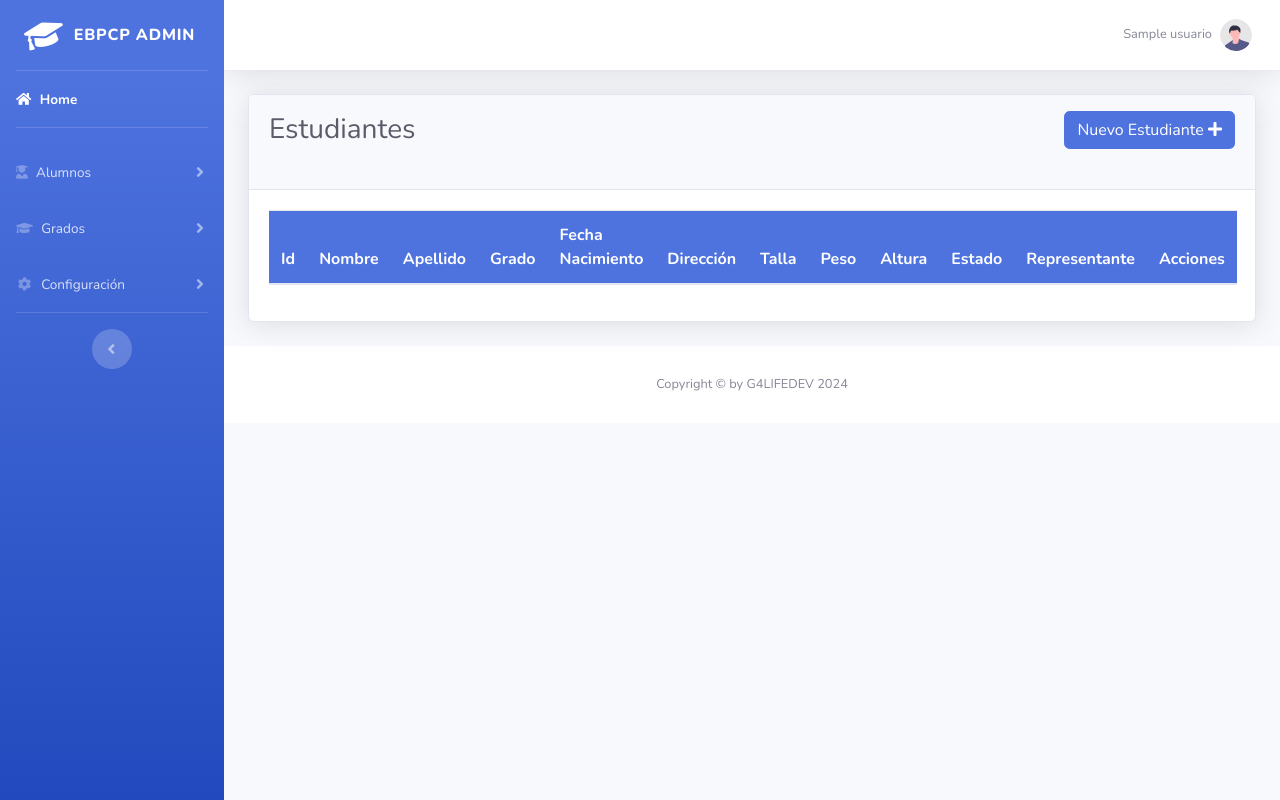
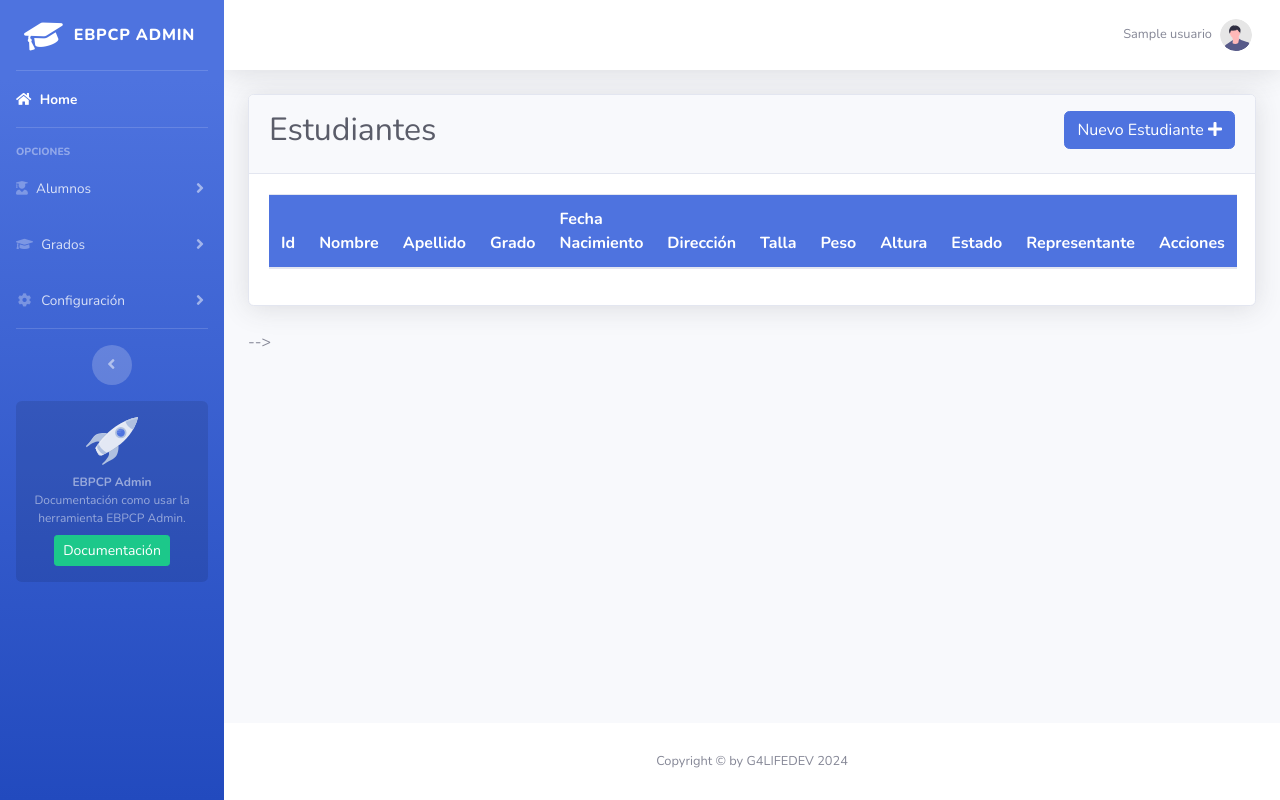
Before and after one commit to JeisonFernandez/EBPCPAdmin, a PHP site: the page made by views/Estudiantes/index.php in a window 1280 px wide. Run offline with PHP 8.4, Linux system fonts and the light colour scheme; the template is opened without the code that fills it: most values are stand-ins (such as "Sample title", 1, 10 or a date in 2020); lists and menus that the app fills with data are empty; some libraries are stand-ins or nearby versions.

Commit message:
Cambios favicon, template.css

```diff
--- /dev/null
+++ b/assets/css/template.css
@@ -0,0 +1,21 @@
+@media (max-width: 576px){
+  .resposive-ch{
+    display: flex;
+    flex-direction: column;
+    gap: 10px;
+  }
+
+}
+
+
+.card-header {
+  padding-bottom: 0 !important;
+}
+
+.sidebar.toggled .sidebar-card p{
+  font-size: .60rem;
+}
+
+.sidebar.toggled .sidebar-card .btn-sm{
+  font-size: 0.40rem;
+}
--- a/views/Estudiantes/index.php
+++ b/views/Estudiantes/index.php
@@ -3,9 +3,10 @@
 <!-- Page Heading -->
 <div class="card shadow mb-4">
   <div class="card-header py-3">
-    <div class="d-sm-flex align-items-center justify-content-between mb-4">
-      <h1 class="h3 mb-0 text-gray-800">Estudiantes</h1>
-      <button id="btnNewEstudiante" class="btn btn-primary" type="button">Nuevo Estudiante <i class="fas fa-plus"></i></button>
+    <div class="d-sm-flex align-items-center justify-content-between mb-4 resposive-ch">
+      <h1 class="h2 mb-0 text-gray-800">Estudiantes</h1>
+      <button id="btnNewEstudiante" class="btn btn-primary" type="button">Nuevo Estudiante <i
+          class="fas fa-plus"></i></button>
     </div>
   </div>
   <div class="card-body">
@@ -33,7 +34,8 @@
   </div>
 </div>
 
-<div id="modalRegistroEstudiante" class="modal fade" tabindex="-1" role="dialog" aria-labelledby="my-modal-title" aria-hidden="true">
+<div id="modalRegistroEstudiante" class="modal fade" tabindex="-1" role="dialog" aria-labelledby="my-modal-title"
+  aria-hidden="true"> -->
   <div class="modal-dialog" role="document">
     <div class="modal-content">
       <div class="modal-header bg-primary">
@@ -48,15 +50,17 @@
         <input type="hidden" id="id_estudiante" name="id_estudiante">
 
         <div class="modal-body mb-2">
-          <label for="nombre">Nombre</label>
+          <label for="nombre_alumno">Nombre</label>
           <div class="input-group mb-2">
-            <input class="form-control" type="text" id="nombre_alumno" name="nombre_alumno" placeholder="Nombre" required>
+            <input class="form-control" type="text" id="nombre_alumno" name="nombre_alumno" placeholder="Nombre"
+              required>
             <span class="input-group-text"><i class="fas fa-user"></i></span>
           </div>
 
-          <label for="apellido">Apellido</label>
+          <label for="apellido_alumno">Apellido</label>
           <div class="input-group mb-2">
-            <input class="form-control" type="text" id="apellido_alumno" name="apellido_alumno" placeholder="Apellido" required>
+            <input class="form-control" type="text" id="apellido_alumno" name="apellido_alumno" placeholder="Apellido"
+              required>
             <span class="input-group-text"><i class="fas fa-user"></i></span>
           </div>
 
@@ -107,7 +111,8 @@
 
           <label for="representante">Representante</label>
           <div class="input-group mb-2">
-          <input class="form-control" type="text" id="representante" name="representante" placeholder="Representante" required>
+            <input class="form-control" type="text" id="representante" name="representante" placeholder="Representante"
+              required>
             <span class="input-group-text"><i class="fas fa-user"></i></span>
           </div>
           <div id="representanteLista"> </div>
@@ -118,33 +123,36 @@
           <div class="input-group">
             <select name="grado" id="grado" class="form-control">
               <?php if (isset($data['estudiante']['id_grado'])) { ?>
-        <?php foreach ($data['grados'] as $grado) {?>
-            <option value="<?php echo $grado['id'];?>" <?php if($grado['id'] == $data['estudiante']['id_grado']) echo 'selected="selected"'; ?>><?php echo $grado['descripcion'];?></option>
-        <?php }?>
+                <?php foreach ($data['grados'] as $grado) { ?>
+                  <option value="<?php echo $grado['id']; ?>" <?php if ($grado['id'] == $data['estudiante']['id_grado'])
+                      echo 'selected="selected"'; ?>><?php echo $grado['descripcion']; ?></option>
+                <?php } ?>
               <?php } else { ?>
                 <option value="" selected>Seleccione el grado</option>
-        <?php foreach ($data['grados'] as $grado) {?>
-            <option value="<?php echo $grado['id'];?>"><?php echo $grado['descripcion'];?></option>
-        <?php }?>
+                <?php foreach ($data['grados'] as $grado) { ?>
+                  <option value="<?php echo $grado['id']; ?>"><?php echo $grado['descripcion']; ?></option>
+                <?php } ?>
               <?php } ?>
             </select>
             <span class="input-group-text"><i class="fas fa-graduation-cap"></i></span>
           </div>
 
           <div class="input-group mb-2">
-            <input type="hidden" id="id_datos" name="id_datos" >
+            <input type="hidden" id="id_datos" name="id_datos">
+          </div>
 
         </div>
 
         <div class="modal-footer d-flex justify-content-center">
           <button class="btn btn-primary" type="submit"><i class="fas fa-save mr-1"></i> Guardar</button>
-          <button class="btn btn-danger" data-dismiss="modal" type="button"><i class="fas fa-times-circle mr-1"></i> Cancelar</button>
+          <button class="btn btn-danger" data-dismiss="modal" type="button"><i class="fas fa-times-circle mr-1"></i>
+            Cancelar</button>
         </div>
 
       </form>
 
     </div>
   </div>
-</div>
+</div> -->
 
 <?php include 'views/Templates/footer.php' ?>
--- a/views/Perfil/index.php
+++ b/views/Perfil/index.php
@@ -5,7 +5,7 @@
 
 <div class="card shadow mb-4">
   <div class="card-header py-3">
-    <div class="d-sm-flex align-items-center justify-content-between mb-4">
+    <div class="d-sm-flex align-items-center justify-content-between mb-4 resposive-ch">
       <h1 class="h1 mb-0 text-gray-800">Perfil</h1>
     </div>
   </div>
--- a/views/Representantes/index.php
+++ b/views/Representantes/index.php
@@ -5,8 +5,8 @@
 
 <div class="card shadow mb-4">
   <div class="card-header py-3">
-    <div class="d-sm-flex align-items-center justify-content-between mb-4">
-      <h1 class="h3 mb-0 text-gray-800">Representantes</h1>
+    <div class="d-sm-flex align-items-center justify-content-between mb-4 resposive-ch">
+      <h1 class="h2 mb-0 text-gray-800">Representantes</h1>
       <button id="btnNewRepre" class="btn btn-primary" type="button">Nuevo Representante <i class="fas fa-plus"></i></button>
     </div>
   </div>
--- a/views/Roles/index.php
+++ b/views/Roles/index.php
@@ -5,8 +5,8 @@
 
 <div class="card shadow mb-4">
   <div class="card-header py-3">
-    <div class="d-sm-flex align-items-center justify-content-between mb-4">
-      <h1 class="h3 mb-0 text-gray-800">Roles</h1>
+    <div class="d-sm-flex align-items-center justify-content-between mb-4 resposive-ch">
+      <h1 class="h2 mb-0 text-gray-800">Roles</h1>
       <button id="btnNewRol" class="btn btn-primary" type="button">Nuevo Rol <i class="fas fa-plus"></i></button>
     </div>
   </div>
--- a/views/Templates/header.php
+++ b/views/Templates/header.php
@@ -11,6 +11,8 @@
 
     <title>Jhaydev - Dashboard</title>
 
+    <link rel="icon" type="image/x-icon" href="<?= BASE_URL ?>assets/img/favicon.ico">
+
     <!-- Custom fonts for this template-->
     <link href="<?= BASE_URL ?>assets/vendorManual/fontawesome-free/css/all.min.css" rel="stylesheet" type="text/css">
     <link
@@ -20,7 +22,7 @@
     <!-- Custom styles for this template-->
     <link href="<?= BASE_URL ?>assets/css/sb-admin-2.min.css" rel="stylesheet">
     <link rel="stylesheet" href="<?= BASE_URL ?>assets/vendorManual/datatables/datatables.min.css">
-
+    <link rel="stylesheet" href="<?= BASE_URL ?>assets/css/template.css">
 </head>
 
 <body id="page-top">
@@ -52,6 +54,11 @@
 
             <!-- Divider -->
             <hr class="sidebar-divider">
+
+            <!-- Heading -->
+            <div class="sidebar-heading">
+                Opciones
+            </div>
 
             <!-- Nav Item - Pages Collapse Menu -->
             <li class="nav-item">
@@ -111,6 +118,13 @@
             <div class="text-center d-none d-md-inline">
                 <button class="rounded-circle border-0" id="sidebarToggle"></button>
             </div>
+
+            <div class="sidebar-card d-none d-lg-flex">
+                <img class="sidebar-card-illustration mb-2" src="<?= BASE_URL ?>assets/img/undraw_rocket.svg" alt="...">
+                <p class="text-center mb-2"><strong>EBPCP Admin</strong> Documentación como usar la herramienta EBPCP Admin.</p>
+                <a class="btn btn-success btn-sm" href="#">Documentación</a>
+            </div>
+
 
         </ul>
         <!-- End of Sidebar -->
--- a/views/Usuarios/index.php
+++ b/views/Usuarios/index.php
@@ -5,8 +5,8 @@
 
 <div class="card shadow mb-4">
   <div class="card-header py-3">
-    <div class="d-sm-flex align-items-center justify-content-between mb-4">
-      <h1 class="h3 mb-0 text-gray-800">Usuarios</h1>
+    <div class="d-sm-flex align-items-center justify-content-between mb-4 resposive-ch">
+      <h1 class="h2 mb-0 text-gray-800">Usuarios</h1>
       <div class="">
         <a href="Usuarios/generarPdf" target="_blank" class="btn btn-danger" type="button"><i class="fas fa-file-pdf"></i></a>
         <a href="" class="btn btn-success" type="button"><i class="fas fa-file-excel"></i></a>
--- a/views/index.php
+++ b/views/index.php
@@ -10,6 +10,8 @@
     <meta name="author" content="">
 
     <title>Iniciar Sesión</title>
+
+    <link rel="icon" type="image/x-icon" href="<?= BASE_URL ?>assets/img/favicon.ico">
 
     <!-- Custom fonts for this template-->
     <link href="<?= BASE_URL ?>assets/vendorManual/fontawesome-free/css/all.min.css" rel="stylesheet" type="text/css">
```
Also changed, not shown: controllers/Usuarios.php (+7 -2 lines), assets/img/favicon.ico (added). Lines whose indentation alone changed are shown as unchanged.
